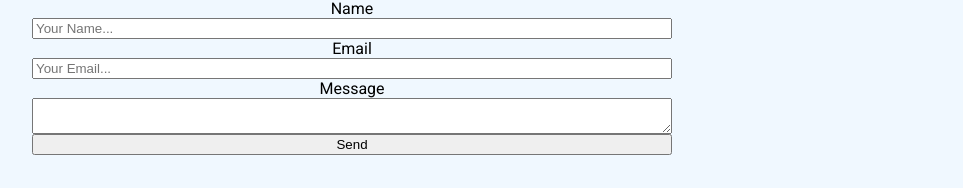
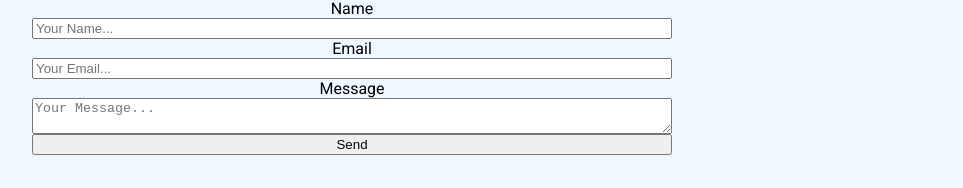
Before and after one commit to KJordan95/portfolio-website, a React (Vite) app: page /contact in a window 1280 px wide. Shown: the part 227-415 px from the top of the page, without its empty margins (288-1251 px from the left). Built offline with nearby package versions, Linux system fonts and the light colour scheme.

Commit message:
added placeholder text for contact form

```diff
--- a/src/pages/contact.tsx
+++ b/src/pages/contact.tsx
@@ -113,8 +113,13 @@ export const Contact = () => {
             required
           />
           <label>Message</label>
-          <textarea name="message" onInput={resizeMessageBox} />
-          <input type="submit" value="Send" required />
+          <textarea
+            name="message"
+            onInput={resizeMessageBox}
+            placeholder="Your Message..."
+            required
+          />
+          <input type="submit" value="Send" />
         </form>
       </div>
     </section>
```
